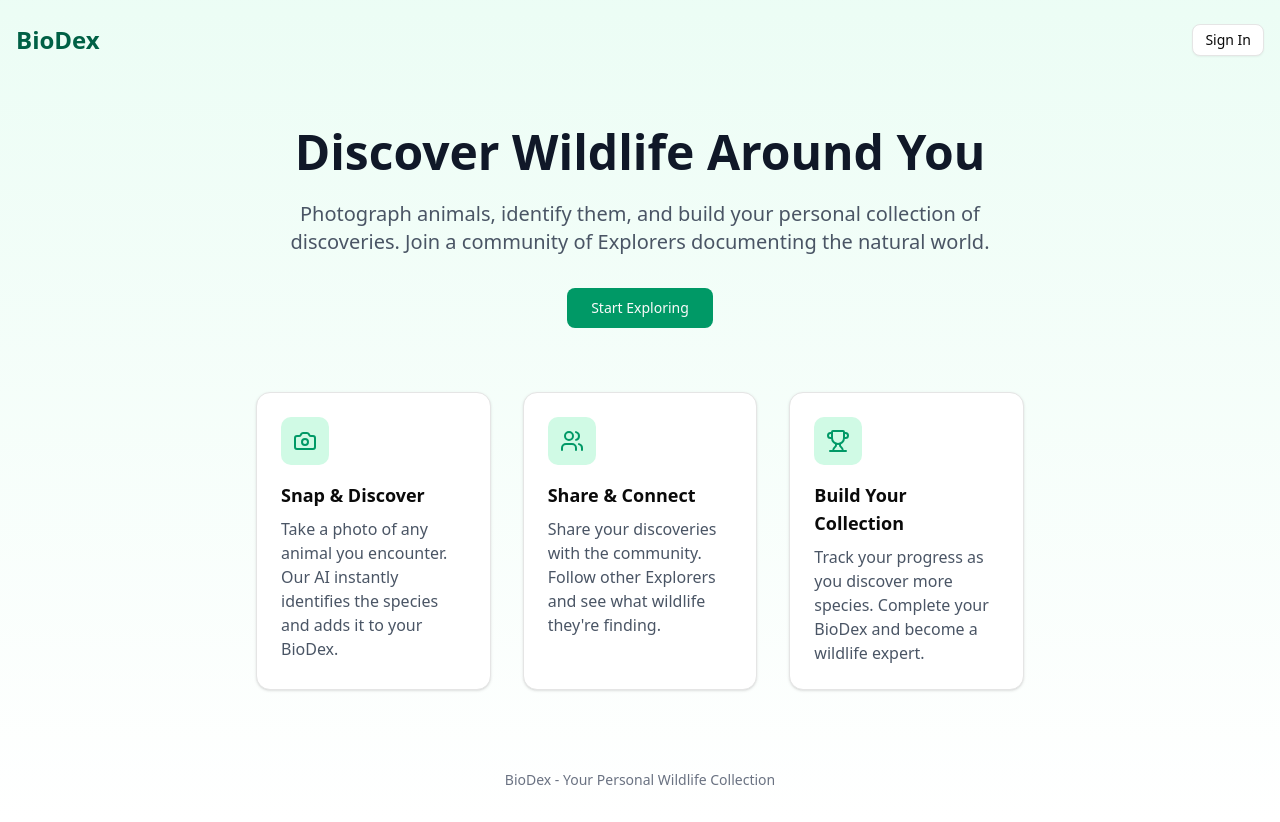
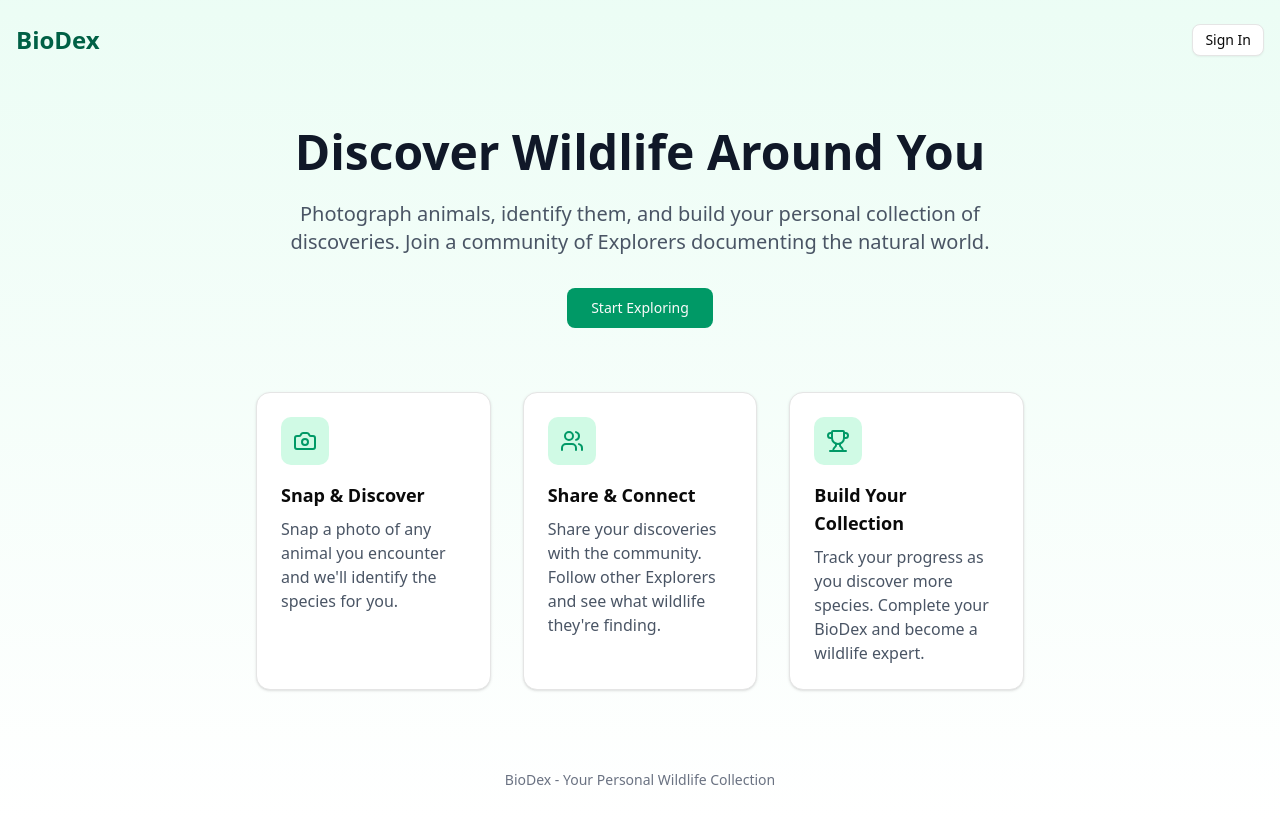
Before and after one commit to danevora/BioDex, a Next.js app: page / in a window 1280 px wide. Built offline with nearby package versions, Linux system fonts and the light colour scheme; no server answers.

Commit message:
fix: Remove AI mention from landing page
Co-Authored-By: Claude Opus 4.5 <noreply@anthropic.com>

```diff
--- a/src/components/LandingPage.tsx
+++ b/src/components/LandingPage.tsx
@@ -42,8 +42,7 @@ export function LandingPage() {
               </div>
               <h3 className="text-lg font-semibold mb-2">Snap & Discover</h3>
               <p className="text-gray-600">
-                Take a photo of any animal you encounter. Our AI instantly
-                identifies the species and adds it to your BioDex.
+                Snap a photo of any animal you encounter and we'll identify the species for you.
               </p>
             </div>
 
```
